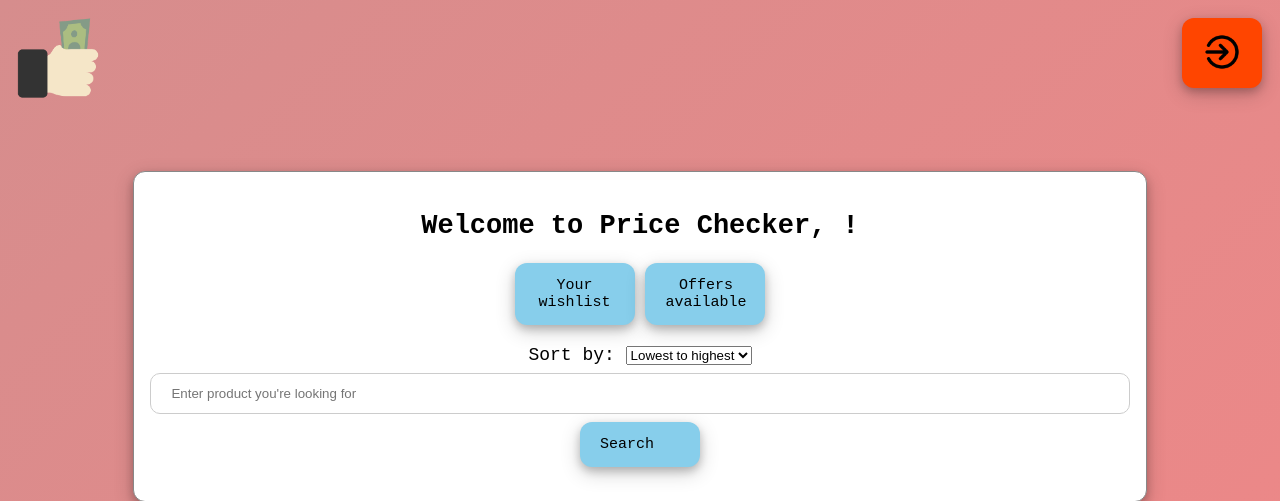
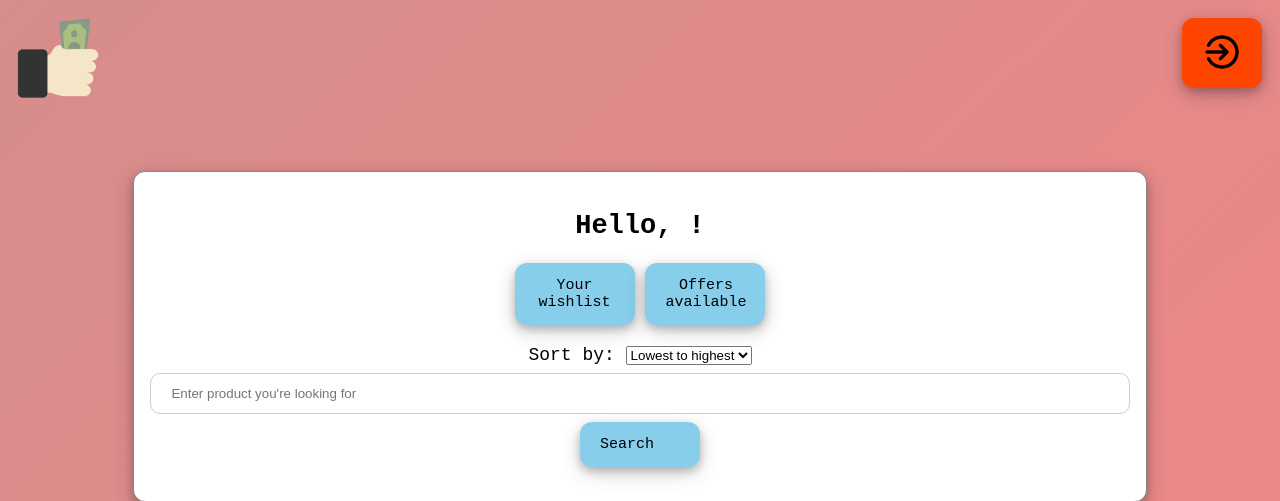
Before and after one commit to yobro2033/coursework, a Flask app: page / in a window 1280 px wide. Shown: the top 501 px of the page. Run offline with Flask 2, Linux system fonts and the light colour scheme; the visitor is signed in with stand-in values (Sample User, id 1); parts of the project's set-up code (start-up, migrations or seed data) failed here and were passed over.

Commit message:
Update dashboard.html

```diff
--- a/templates/dashboard.html
+++ b/templates/dashboard.html
@@ -4,7 +4,7 @@
 <div style="position: absolute; top: 10; right: 10;"><button style="background-color: orangered; width: 80px; height: 70px" onclick="document.location.href = 'http://127.0.0.1:5000/logout'"><img src="/static/image/signout.png" alt="logout" width="40" height="40" class="center"></button></div>
 <div class="modal-content animate">
    <div class="container">
-      <h2 style="text-align:center">Welcome to Price Checker, {{email}}!</h2>
+      <h2 style="text-align:center">Hello, {{email}}!</h2>
       <div id="outer">
          <div class="inner"><button style="text-align:center" onclick="document.location.href = 'http://127.0.0.1:5000/wishlist'">Your wishlist</button></div>
          <div class="inner"><button style="text-align:center" onclick="document.location.href = 'http://127.0.0.1:5000/offers'">Offers available</button></div>
```
